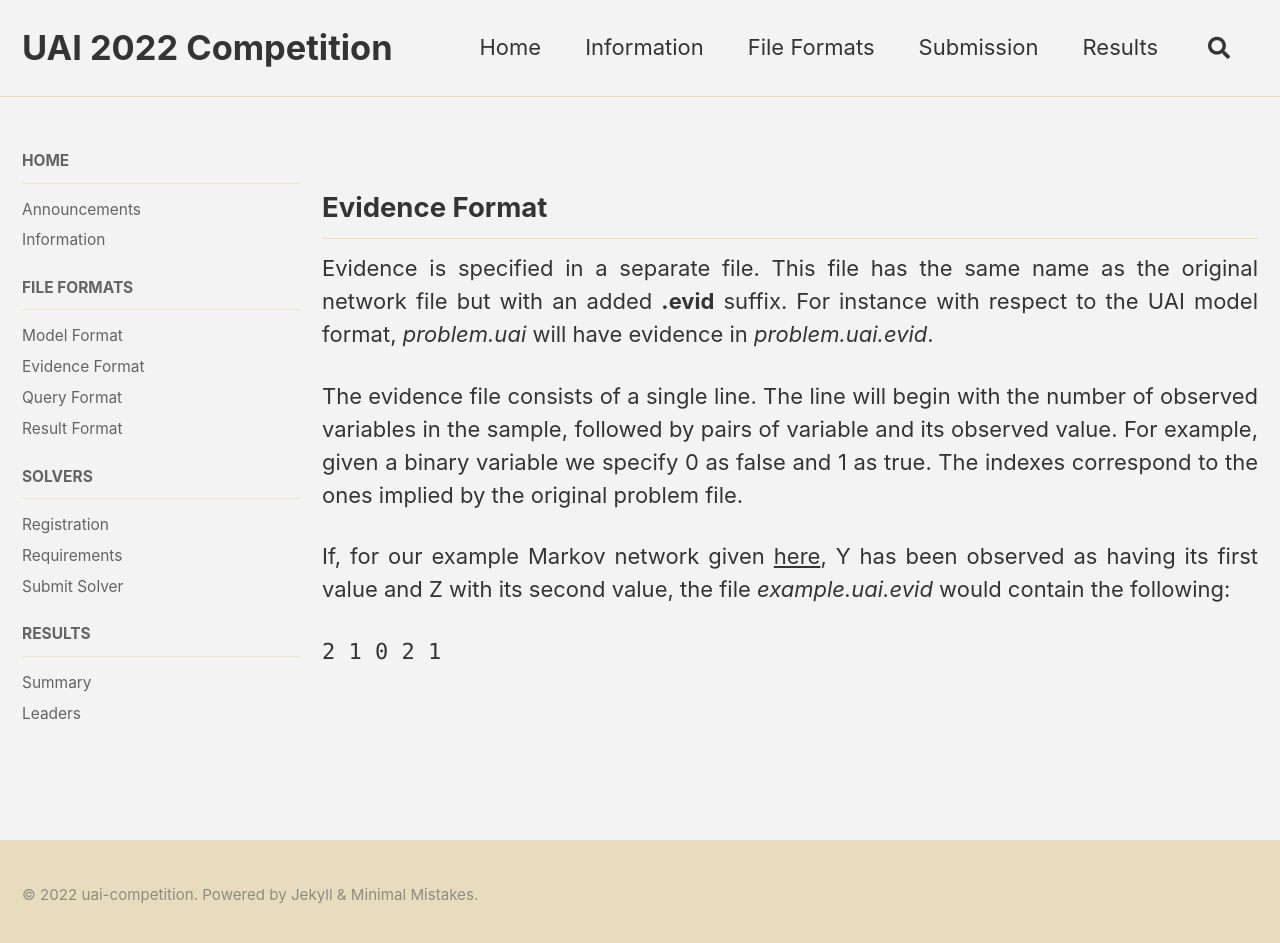
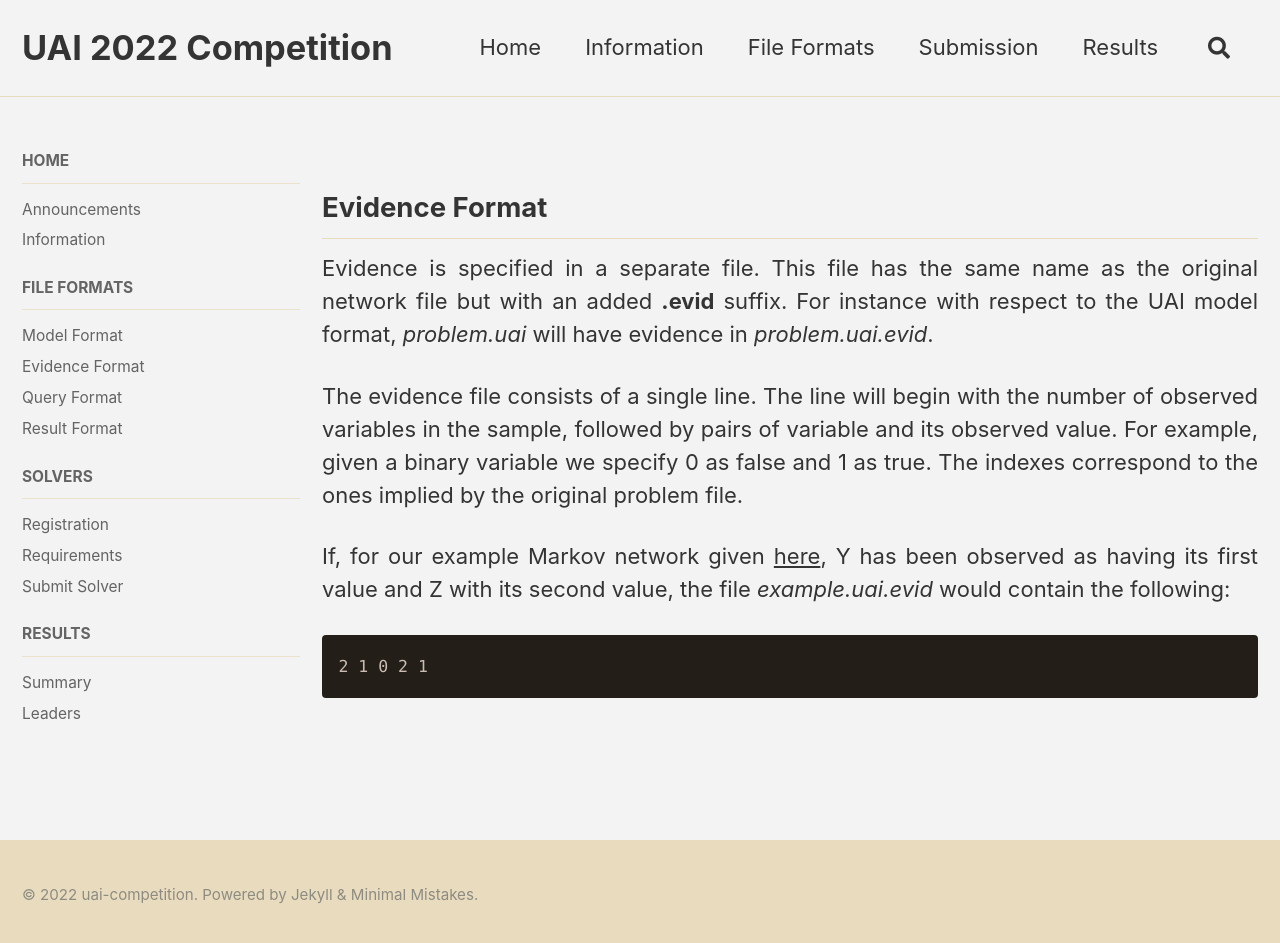
Before and after one commit to vibhavg1/uai-competition-dev, a Jekyll site: the page built from _pages/evidence-format.md, in a window 1280 px wide and 950 px high. Shown: the top 943 px of the window. Built offline with Jekyll 4.4.1, drawn with Linux system fonts in a browser that asks for light colours; cached includes are drawn as plain includes.

Commit message:
Update evidence-format.md

````diff
--- a/_pages/evidence-format.md
+++ b/_pages/evidence-format.md
@@ -10,6 +10,6 @@ The evidence file consists of a single line. The line will begin with the number
 
 If, for our example Markov network given [here](uaiformat.html), Y has been observed as having its first value and Z with its second value, the file _example.uai.evid_ would contain the following:
 
-```code
+```
 2 1 0 2 1
 ```
````
